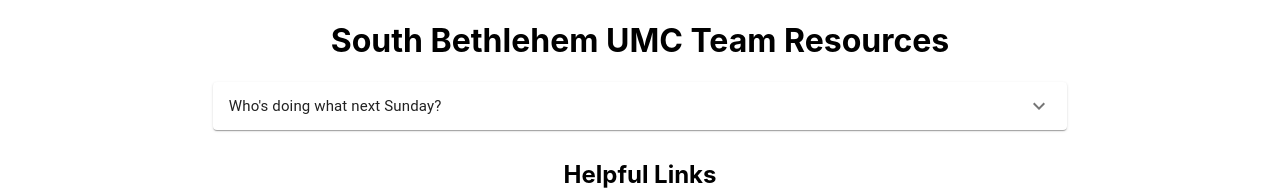
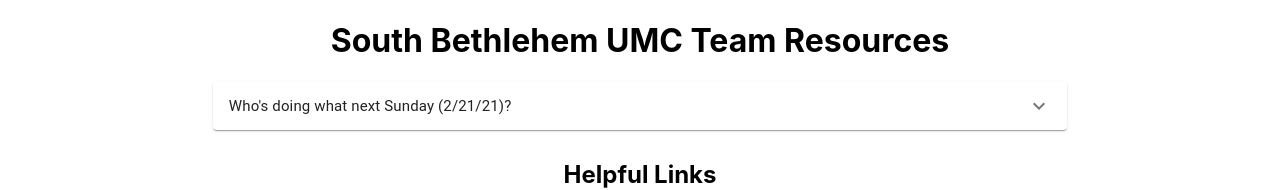
Before and after one commit to bmanley91/sbumc-resource-site, a Next.js app: page / in a window 1280 px wide. Shown: the top 190 px of the page. Built offline with nearby package versions, Linux system fonts and the light colour scheme.

Commit message:
Added date to accordian header.

```diff
--- a/components/RolesAccordian.js
+++ b/components/RolesAccordian.js
@@ -34,7 +34,7 @@
                     id="panel1a-header"
                 >
                     <Typography className={classes.heading}>
-                        {'Who\'s doing what next Sunday?'}
+                        {`Who's doing what next Sunday (${nextSunday})?`}
                     </Typography>
                 </AccordionSummary>
                 <AccordionDetails>
```
